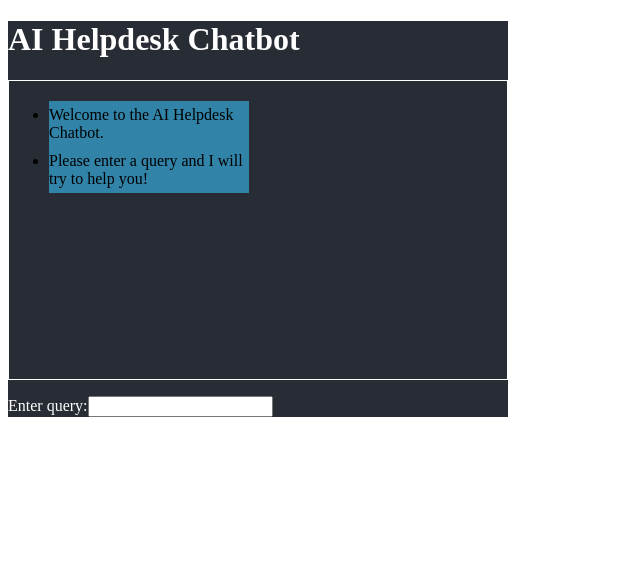
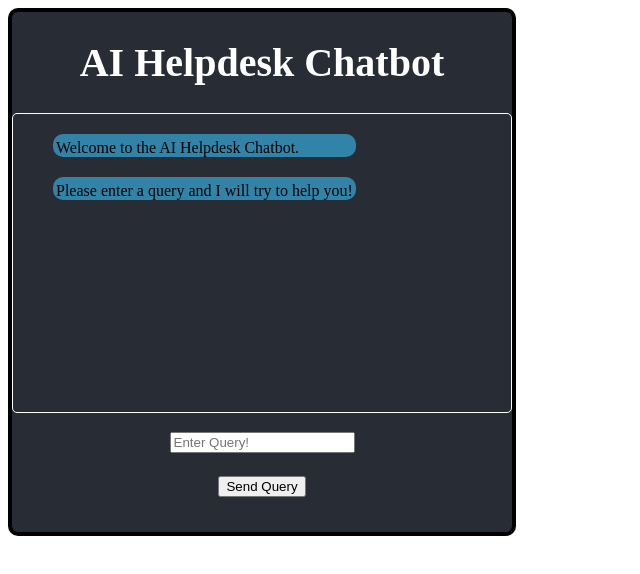
Before and after one commit to RobSnz/AI-Chatbot, a React (Create React App) app: page / in a window 1280 px wide. Shown: the top 574 px of the page, without its empty margins (0-640 px from the left). Built offline with nearby package versions, Linux system fonts and the light colour scheme; what api-ai-javascript would draw is missing.

Commit message:
Event handling improved and Interface functions better (textbox resets after an input)

```diff
--- a/src/App.js
+++ b/src/App.js
@@ -4,52 +4,101 @@ import {sendMessage} from './chat';
 
 const mainStyle = {
   backgroundColor: '#282c34',
-  width: '500px'
+  width: '500px',
+  border: '4px solid black',
+  borderRadius: '10px'
 };
 
 const headerStyle = {
-  color: 'white'
+  color: 'white',
+  textAlign: 'center',
+  fontSize: '40px',
+};
+
+const textStyle = {
+  color: 'white',
+  textAlign: 'center',
+  paddingBottom: '15px',
+  fontSize: '20px'
 };
 
 const queryStyle = {
   color: 'white',
   backgroundColor: '#282c34',
   boxSizing: 'border-box',
+  borderRadius: '5px',
   height: '300px',
   paddingTop: "20px",
   paddingBottom: "20px",
   border: "1px solid",
   wordWrap: 'break-word',
-  overflow: 'scroll'
+  overflow: 'auto',
 };
 
 const chatbot = {
   color: 'black',
-  width: '200px',
   backgroundColor: '#3283a8',
+  width: '300px',
+  wordWrap: 'break-word',
+  listStyleType: 'none',
+  textAlign: 'left',
   paddingTop: '5px',
-  wordWrap: 'break-word',
-  paddingBottom: '5px'
+  paddingLeft: '3px',
+  marginBottom: '20px',
+  borderRadius: '10px',
 };
 
 const user = {
+  position: 'relative',
   color: 'black',
-  width: '200px',
   backgroundColor: '#a83832',
+  width: '300px',
+  wordWrap: 'break-word',
+  listStyleType: 'none',
+  textAlign: 'right',
   paddingTop: '5px',
-  wordWrap: 'break-word',
-  textAlign: 'right',
   paddingBottom: '5px',
+  paddingRight: '3px',
+  marginBottom: '20px',
+  marginLeft: '100px',
+  borderRadius: '10px',
+  boxSizing: 'border-box',
 };
 
 class App extends React.Component {
+  constructor(props) {
+    super(props);
+
+    this.state = {query: ''};
+
+    this.handleSubmit = this.handleSubmit.bind(this);
+    this.handleChange = this.handleChange.bind(this);
+  }
+
+  handleSubmit(event) {
+    const {query} = this.state;
+    const {sendMessage} = this.props;
+
+    if(query.trim() === "") {
+      alert("Query but not be blank!");
+      return;
+    } else {
+      sendMessage(query);
+      this.setState({query: ""})
+      event.preventDefault();
+    }
+  }
+
+  handleChange(event) {
+    this.setState({query: event.target.value});
+  }
+
   render() {
-    const {feed, sendMessage} = this.props;
+    const {feed} = this.props;
 
     return (
       <div style={mainStyle}>
         <h1 style={headerStyle}>AI Helpdesk Chatbot</h1>
-
           <ul style={queryStyle}>
               {feed.map(entry => {
                 if(entry.sender === "user") {
@@ -59,13 +108,10 @@ class App extends React.Component {
                 }
               })}
           </ul>
-
-        <p style={headerStyle}>Enter query:
-          <input
-            type="text"
-            onKeyDown={(e) => e.keyCode === 13 ? sendMessage(e.target.value) : null}
-          />
-        </p>
+        <form onSubmit={this.handleSubmit} style={textStyle}>
+          <input type='text' placeholder='Enter Query!' onChange={this.handleChange} value={this.state.query} />
+          <p><button>Send Query</button></p>
+        </form>
       </div>
     )
   }
@@ -76,3 +122,9 @@ const mapStateToProps = state => ({
 });
 
 export default connect(mapStateToProps, {sendMessage})(App);
+
+/*
+<p style={textStyle}>Enter query:
+  <input  type="text" onKeyDown={(e) => e.keyCode === 13 ? sendMessage(e.target.value) : null}/>
+</p>
+*/
--- /dev/null
+++ b/src/mystyle.module.css
@@ -0,0 +1,15 @@
+body {
+    background-color: #282c34;
+    color: white;
+    padding: 40px;
+    font-family: Arial;
+}
+
+.main {
+    background-color: '#282c34';
+    width: '500px'
+}
+
+.header {
+    color: 'white'
+}
```
